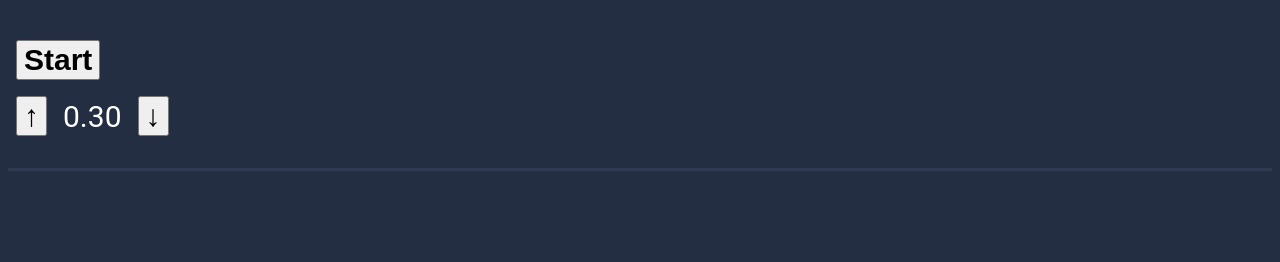
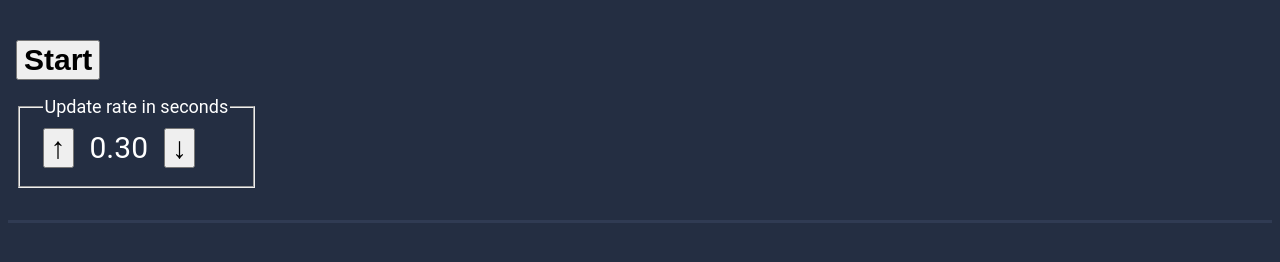
Before and after one commit to AlexOros/test-frame-rate-counter, a plain HTML site: page index.htm in a window 1280 px wide. Drawn offline with Linux system fonts and the light colour scheme.

Commit message:
Added legend to speed controls

```diff
--- a/index.htm
+++ b/index.htm
@@ -30,11 +30,16 @@
       }
 
       .speed-container {
+        width: fit-content;
         margin-top: 1rem;
         font-size: inherit;
         display: flex;
         align-items: center;
         gap: 1rem;
+      }
+
+      .legend {
+        font-size: 18px;
       }
 
       .controls {
@@ -52,11 +57,12 @@
   <body>
     <section class="controls">
       <button id="control-button">Start</button>
-      <div class="speed-container">
+      <fieldset class="speed-container">
+        <legend class='legend'>Update rate in seconds</legend>
         <button class="speed-change">↑</button>
         <div id="speed"></div>
         <button class="speed-change">↓</button>
-      </div>
+      </fieldset>
     </section>
     <section id="container"></section>
   </body>
```
